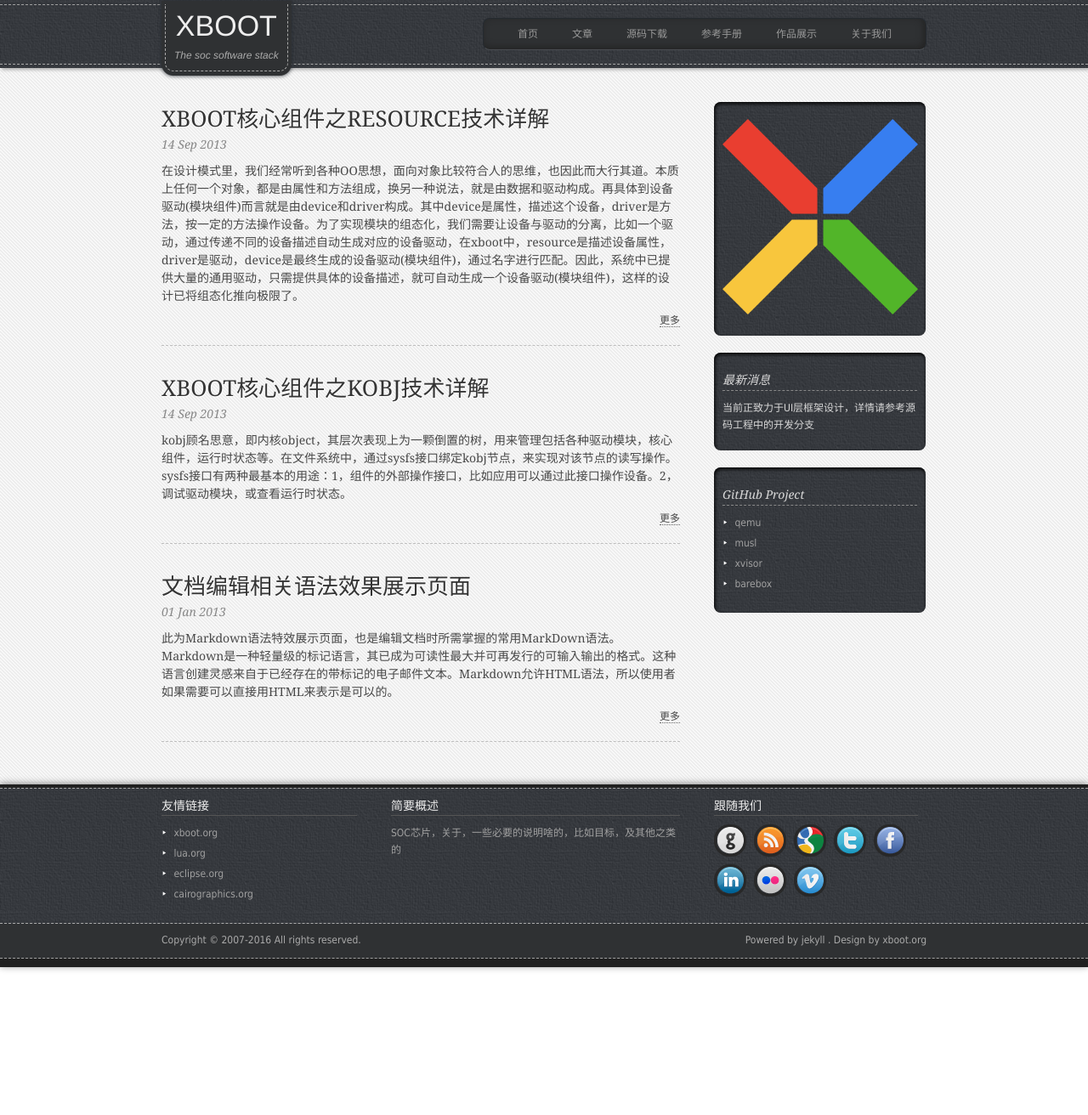
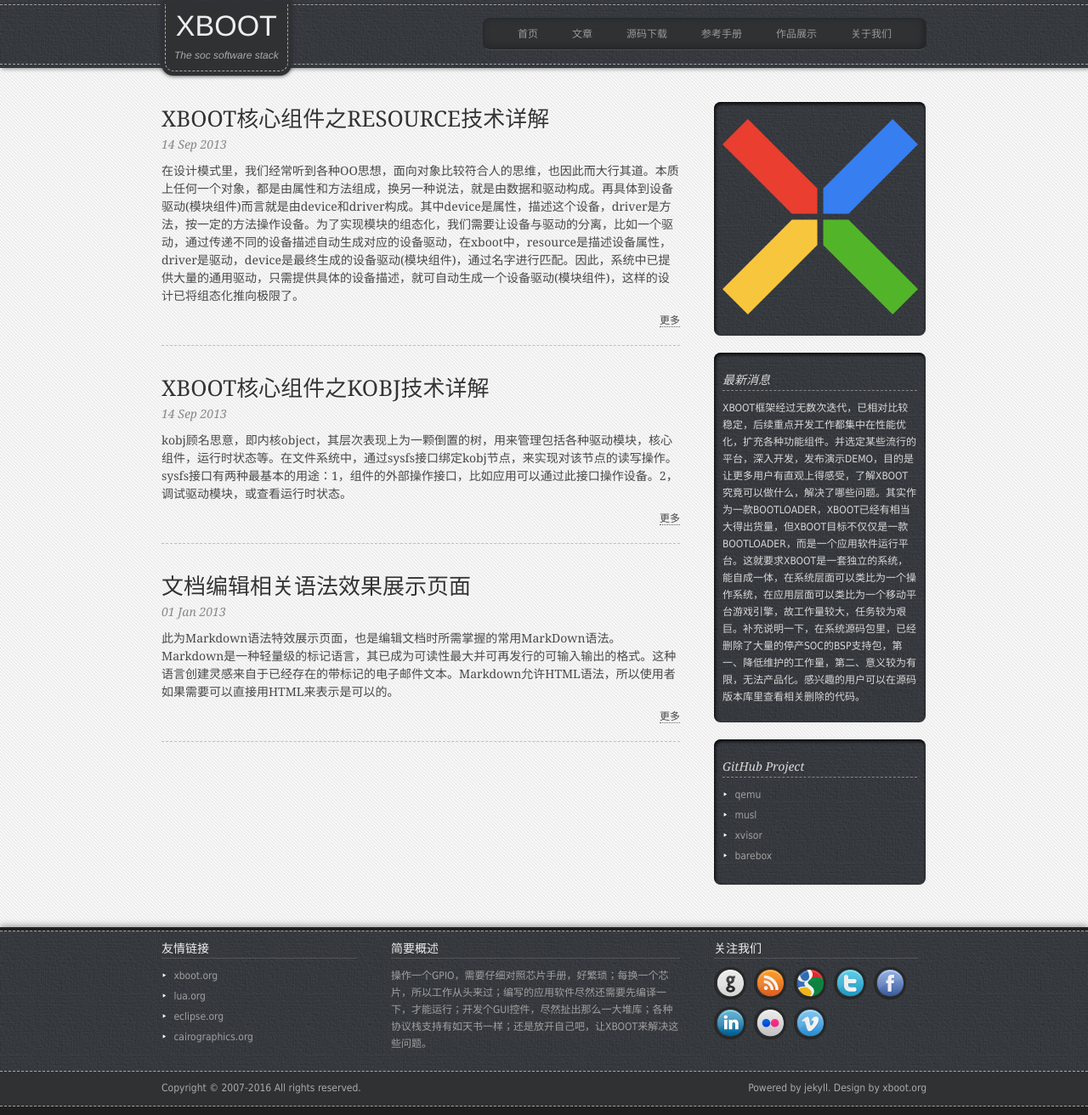
Before and after one commit to xboot/xboot.github.io, a Jekyll site: the page built from index.html, in a window 1280 px wide. Shown: the whole page at 85% size. Built offline with Jekyll 4.4.1, drawn with Linux system fonts in a browser that asks for light colours; Markdown is read by kramdown in place of the engine named in the settings; the list of posts is cut into pages by our own code.

Commit message:
fix website

```diff
--- a/_includes/foot.html
+++ b/_includes/foot.html
@@ -12,10 +12,10 @@
 			</article>
 			<article class="about">
 				<h4 class="title">简要概述</h4>
-				<p>SOC芯片，关于，一些必要的说明啥的，比如目标，及其他之类的</p>
+				<p>操作一个GPIO，需要仔细对照芯片手册，好繁琐；每换一个芯片，所以工作从头来过；编写的应用软件尽然还需要先编译一下，才能运行；开发个GUI控件，尽然扯出那么一大堆库；各种协议栈支持有如天书一样；还是放开自己吧，让XBOOT来解决这些问题。</p>
 			</article>
 			<article class="follow">
-				<h4 class="title">跟随我们</h4>
+				<h4 class="title">关注我们</h4>
 				<ul>
 					<li><a href="https://github.com/xboot/xboot" class="ico-github" target="_blank">github</a></li>
 					<li><a href="{{ site.feed }}" class="ico-rss" target="_blank">rss</a></li>
@@ -32,7 +32,7 @@
 	<div class="foot-btn">
 		<div class="foot-btn-det">
 			<p class="copyright">Copyright © 2007-2016 All rights reserved.</p>
-			<p class="author">Powered by jekyll . Design by xboot.org</p>
+			<p class="author">Powered by jekyll. Design by xboot.org</p>
 		</div>
 	</div>
 </footer>
--- a/_includes/wg-news.html
+++ b/_includes/wg-news.html
@@ -1,4 +1,4 @@
 <div class="box fn-clear">
 	<h3 class="title">最新消息</h3>
-	<p>当前正致力于UI层框架设计，详情请参考源码工程中的开发分支</p>
+	<p>XBOOT框架经过无数次迭代，已相对比较稳定，后续重点开发工作都集中在性能优化，扩充各种功能组件。并选定某些流行的平台，深入开发，发布演示DEMO，目的是让更多用户有直观上得感受，了解XBOOT究竟可以做什么，解决了哪些问题。其实作为一款BOOTLOADER，XBOOT已经有相当大得出货量，但XBOOT目标不仅仅是一款BOOTLOADER，而是一个应用软件运行平台。这就要求XBOOT是一套独立的系统，能自成一体，在系统层面可以类比为一个操作系统，在应用层面可以类比为一个移动平台游戏引擎，故工作量较大，任务较为艰巨。补充说明一下，在系统源码包里，已经删除了大量的停产SOC的BSP支持包，第一、降低维护的工作量，第二、意义较为有限，无法产品化。感兴趣的用户可以在源码版本库里查看相关删除的代码。</p>
 </div>
```
